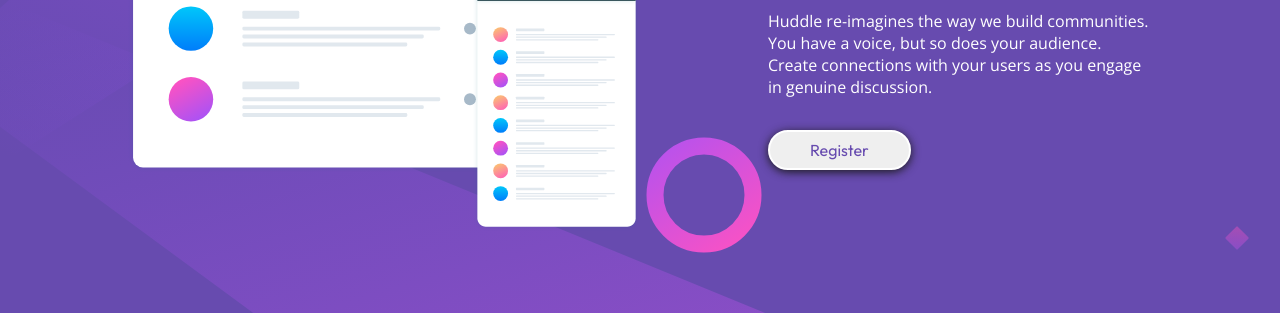
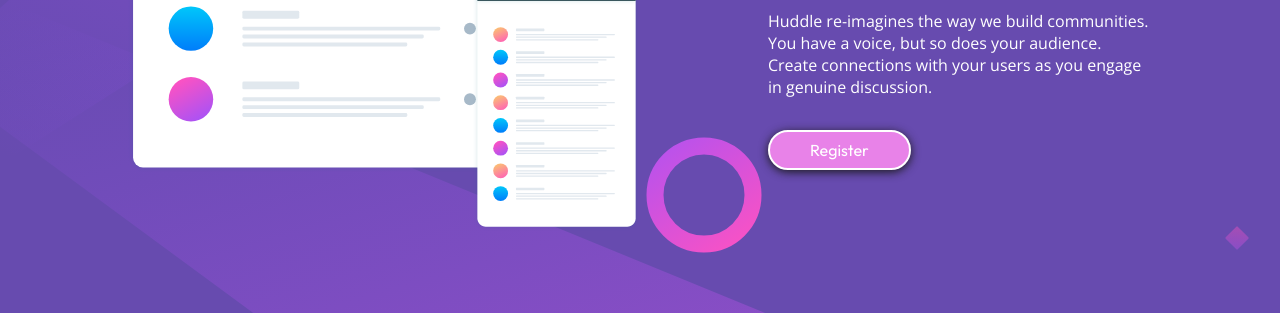
Before and after one commit to HectorKayman/huddle-landing-page, a plain HTML site: page index.html in a window 1280 px wide. In both pictures the pointer is over the button "Register". Shown: the part 368-681 px from the top of the page. Drawn offline with nearby package versions, Linux system fonts and the light colour scheme.

Commit message:
Add button hover animation and transition delay

```diff
--- a/style.css
+++ b/style.css
@@ -71,6 +71,12 @@ body {
   border-radius: 2rem;
   box-shadow: 0 2px 10px hsl(0, 0%, 10%);
   border: 2px solid white;
+  transition: background-color 300ms, color 300ms;
+}
+
+.row .btn:hover {
+  color: hsl(0, 0%, 100%);
+  background-color: hsl(300, 69%, 71%);
 }
 
 .icons {
```
